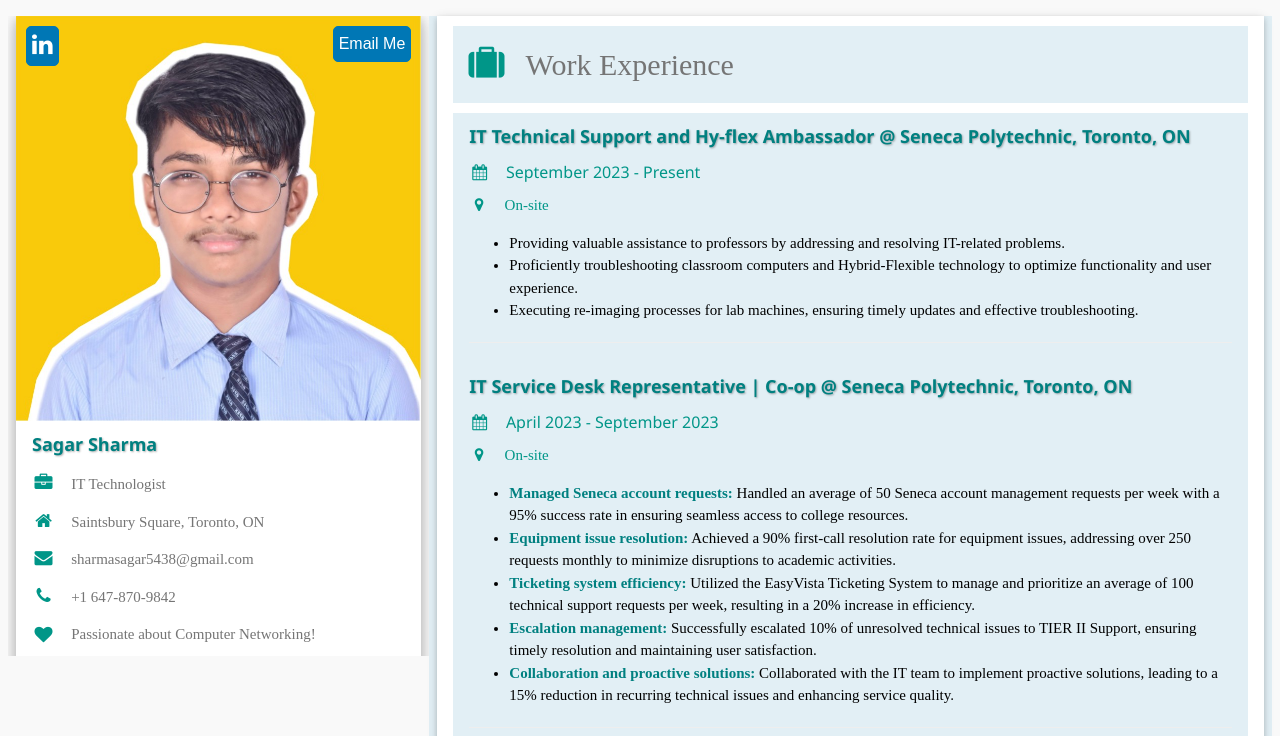
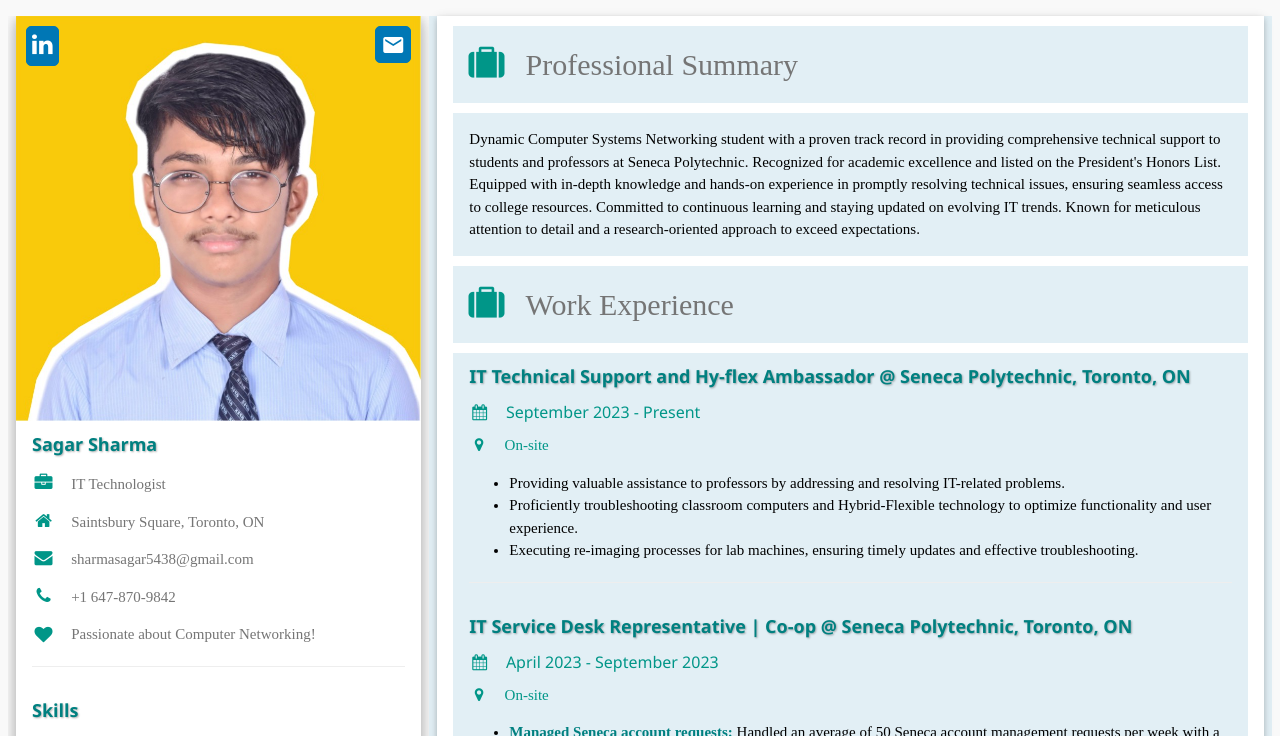
Before and after one commit to ssharma533/myprofile, a plain HTML site: page index.html in a window 1280 px wide. Shown: the top 736 px of the page. Drawn offline with nearby package versions, Linux system fonts and the light colour scheme.

Commit message:
Update index.html

```diff
--- a/index.html
+++ b/index.html
@@ -5,6 +5,8 @@
   <meta name="viewport" content="width=device-width, initial-scale=1">
   <link rel="stylesheet" href="https://www.w3schools.com/w3css/4/w3.css">
   <link rel="stylesheet" href="my.css">
+  <link href="https://fonts.googleapis.com/icon?family=Material+Icons" rel="stylesheet">
+  <link rel="stylesheet" href="https://cdnjs.cloudflare.com/ajax/libs/font-awesome/5.15.4/css/all.min.css">
   <link rel="stylesheet" href="https://cdnjs.cloudflare.com/ajax/libs/font-awesome/4.7.0/css/font-awesome.min.css">
   <link rel="stylesheet" href="https://cdnjs.cloudflare.com/ajax/libs/font-awesome/4.7.0/css/font-awesome.min.css">
 
@@ -20,7 +22,7 @@
     color: #008080; /* Teal color */
   }
   .scrollable-content {
-    max-height: calc(100vh - 0px); /* Adjust the height as needed */
+    max-height: calc(120vh - 0px); /* Adjust the height as needed */
     overflow-y: auto;
   }
 </style>
@@ -34,23 +36,25 @@
   <div class="w3-row-padding">
 
 <!-- Left Column -->
-<div class="w3-third" style="max-height: 80vh; overflow-y: auto;">
+<div class="w3-third" style="max-height: 120vh; overflow-y: auto;">
   <div class="w3-white w3-text-grey w3-card-4">
     <div class="w3-display-container">
     <!-- LinkedIn profile link in a box -->
     <div style="position: absolute; top: 10px; left: 10px; background-color: #0077b5; padding: 5px; border: 1px solid #0077b5; border-radius: 5px;">
-        <a href="https://www.linkedin.com/in/sagar1350/" target="_blank" style="color: white; text-decoration: none;">
-            <i class="fa fa-linkedin w3-hover-opacity" style="font-size: 24px;"></i>
-        </a>
-    </div>
+      <a href="https://www.linkedin.com/in/sagar1350/" target="_blank" style="color: white; text-decoration: none;" title="Visit my LinkedIn Profile">
+          <i class="fa fa-linkedin w3-hover-opacity" style="font-size: 24px;"></i>
+      </a>
+  </div>
+
 
 
         <!-- Email Me link -->
-       <div style="position: absolute; top: 10px; right: 10px; background-color: #0077b5; padding: 5px; border: 1px solid #0077b5; border-radius: 5px; font-family: Arial, sans-serif;">
-        <a href="mailto:sharmasagar5438@gmail.com" style="color: white; text-decoration: none; font-size: 16px;">
-        Email Me
-        </a>
-        </div>
+        <div style="position: absolute; top: 10px; right: 10px; background-color: #0077b5; padding: 5px; border: 1px solid #0077b5; border-radius: 5px;">
+          <a href="mailto:sharmasagar5438@gmail.com" style="color: white; text-decoration: none;" title="Email Me">
+              <i class="material-icons" style="vertical-align: middle;">email</i>
+          </a>
+      </div>
+
 
 
 
@@ -109,7 +113,13 @@
     <!-- Right Column -->
     <div class="w3-twothird">
       <div class="w3-container w3-card w3-white w3-margin-bottom scrollable-content">
+        <h2 class="w3-text-grey w3-padding-16"><i class="fa fa-suitcase fa-fw w3-margin-right w3-xxlarge w3-text-teal"></i>Professional Summary</h2>
+    <div class="w3-container">
+      <p>Dynamic Computer Systems Networking student with a proven track record in providing comprehensive technical support to students and professors at Seneca Polytechnic. Recognized for academic excellence and listed on the President's Honors List. Equipped with in-depth knowledge and hands-on experience in promptly resolving technical issues, ensuring seamless access to college resources. Committed to continuous learning and staying updated on evolving IT trends. Known for meticulous attention to detail and a research-oriented approach to exceed expectations.</p>
+    </div>
         <h2 class="w3-text-grey w3-padding-16"><i class="fa fa-suitcase fa-fw w3-margin-right w3-xxlarge w3-text-teal"></i>Work Experience</h2>
+
+
         <div class="w3-container">
           <!-- Work Experience details -->
           <h5 class="teal-text"><b>IT Technical Support and Hy-flex Ambassador @ Seneca Polytechnic, Toronto, ON</b></h5>
```
